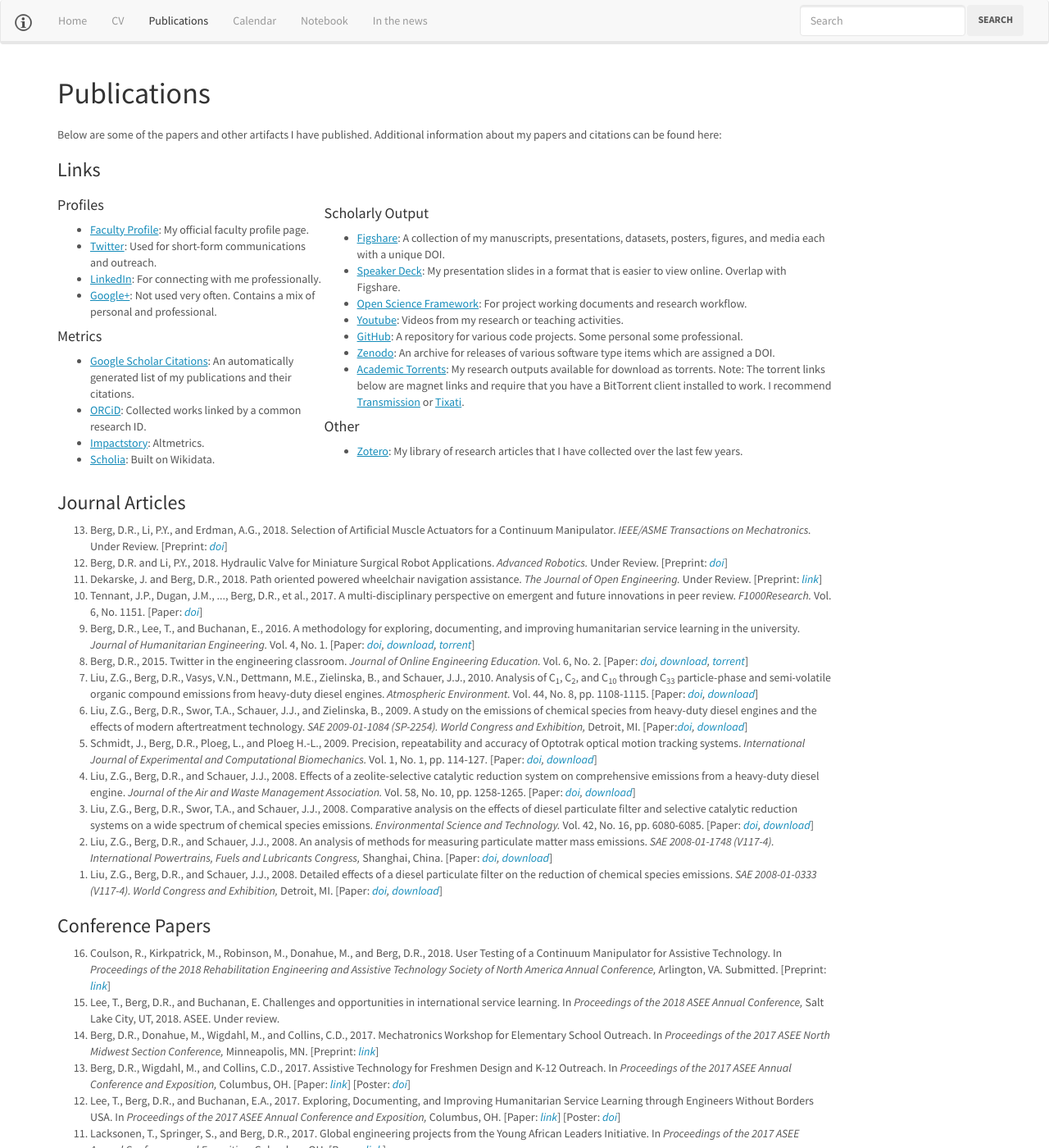
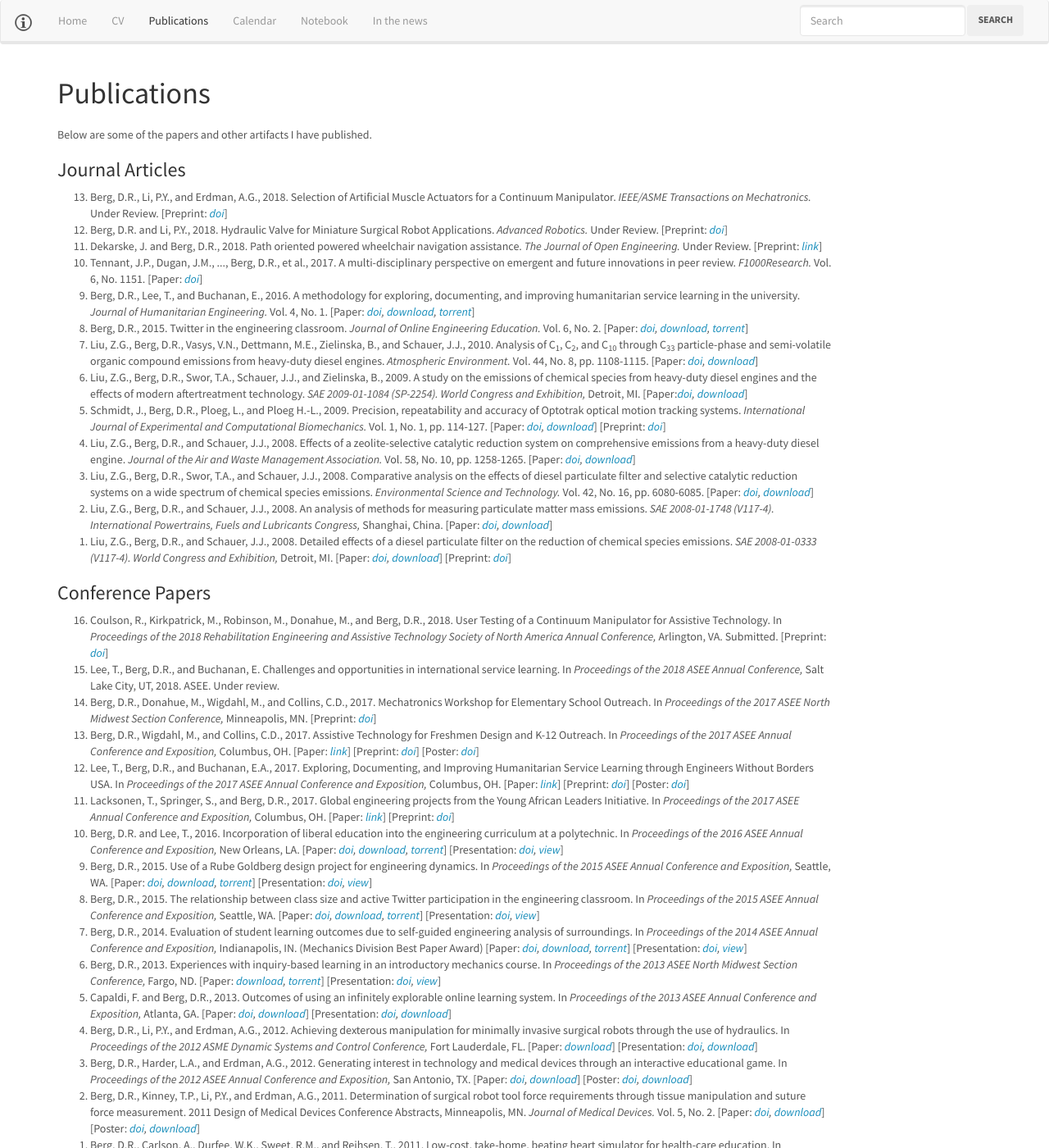
Before and after one commit to devinberg/devinberg.com, a Jekyll site: the page built from publications/index.md, in a window 1280 px wide and 1400 px high. Shown: the whole window at 82% size. Built offline with Jekyll 4.4.1, drawn with Linux system fonts in a browser that asks for light colours; nearby versions of some CDN libraries; comment, search, counter and statistics services are not loaded; some of the changed text lies outside the part shown.

Commit message:
moving stuff around

```diff
--- a/publications/index.md
+++ b/publications/index.md
@@ -3,48 +3,7 @@
 title: Publications
 section: Publications
 ---
-Below are some of the papers and other artifacts I have published. Additional information about my papers and citations can be found here:
-
-<h3>Links</h3>
-<table cellspacing="50">
-<tr>
-<td>
-<h4>Profiles</h4>
-<ul>
-<li><a href="http://www.uwstout.edu/faculty/bergdev">Faculty Profile</a>: My official faculty profile page.</li>
-<li><a href="http://www.twitter.com/devinberg">Twitter</a>: Used for short-form communications and outreach.</li>
-<li><a href="http://www.linkedin.com/in/devinberg">LinkedIn</a>: For connecting with me professionally.</li>
-<li><a href="http://plus.google.com/+DevinBergPhD">Google+</a>: Not used very often. Contains a mix of personal and professional.</li>
-</ul>
-
-<h4>Metrics</h4>
-<ul>
-<li><a href="http://scholar.google.com/citations?user=coPlcTkAAAAJ&hl=en">Google Scholar Citations</a>: An automatically generated list of my publications and their citations.</li>
-<li><a href="http://orcid.org/0000-0002-1193-3848">ORCiD</a>: Collected works linked by a common research ID.</li>
-<li><a href="https://impactstory.org/u/0000-0002-1193-3848">Impactstory</a>: Altmetrics.</li>
-<li><a href="https://tools.wmflabs.org/scholia/author/Q47008279">Scholia</a>: Built on Wikidata.</li>
-</ul>
-</td>
-
-<td>
-<h4>Scholarly Output</h4>
-<ul>
-<li><a href="http://figshare.com/authors/Devin%20Berg/412062">Figshare</a>: A collection of my manuscripts, presentations, datasets, posters, figures, and media each with a unique DOI.</li>
-<li><a href="https://speakerdeck.com/devinberg">Speaker Deck</a>: My presentation slides in a format that is easier to view online. Overlap with Figshare.</li>
-<li><a href="https://osf.io/4cdtj/">Open Science Framework</a>: For project working documents and research workflow.</li>
-<li><a href="http://www.youtube.com/playlist?list=PLxXTFCvC6VNdWRZtOUFjw3xcPd1QtzazT">Youtube</a>: Videos from my research or teaching activities.</li>
-<li><a href="https://github.com/devinberg">GitHub</a>: A repository for various code projects. Some personal some professional.</li>
-<li><a href="https://zenodo.org/search?f=author&p=Berg%2C%20Devin&ln=en">Zenodo</a>: An archive for releases of various software type items which are assigned a DOI.</li>
-<li><a href="http://academictorrents.com/userdetails.php?id=5591">Academic Torrents</a>: My research outputs available for download as torrents. Note: The torrent links below are magnet links and require that you have a BitTorrent client installed to work. I recommend <a href="https://transmissionbt.com/">Transmission</a> or <a href="https://www.tixati.com/download/">Tixati</a>.</li>
-</ul>
-
-<h4>Other</h4>
-<ul>
-<li><a href="https://www.zotero.org/devinberg/items">Zotero</a>: My library of research articles that I have collected over the last few years.</li>
-</ul>
-</td>
-</tr>
-</table>
+Below are some of the papers and other artifacts I have published.
 
 <h3>Journal Articles</h3>
 <ol reversed="">
@@ -64,7 +23,7 @@
 
  	<li>Liu, Z.G., Berg, D.R., Swor, T.A., Schauer, J.J., and Zielinska, B., 2009. A study on the emissions of chemical species from heavy-duty diesel engines and the effects of modern aftertreatment technology. <i>SAE 2009-01-1084 (SP-2254). World Congress and Exhibition,</i> Detroit, MI. [Paper:<i><a href="http://dx.doi.org/10.4271/2009-01-1084">doi</a>, <a href="https://s3.amazonaws.com/drb_website_storage/devinberg.com/liu_09_study.pdf">download</a></i>] <span data-badge-popover="right" data-badge-type="4" data-doi="10.4271/2009-01-1084" data-hide-no-mentions="true" class="altmetric-embed"></span></li>
 
- 	<li>Schmidt, J., Berg, D.R., Ploeg, L., and Ploeg H.-L., 2009. Precision, repeatability and accuracy of Optotrak optical motion tracking systems. <i>International Journal of Experimental and Computational Biomechanics.</i> Vol. 1, No. 1, pp. 114-127. [Paper: <i><a href="http://dx.doi.org/10.1504/IJECB.2009.022862">doi</a>, <a href="https://s3.amazonaws.com/drb_website_storage/devinberg.com/schmidt_09_precision.pdf">download</a></i>] <span data-badge-popover="right" data-badge-type="4" data-doi="10.1504/IJECB.2009.022862" data-hide-no-mentions="true" class="altmetric-embed"></span></li>
+ 	<li>Schmidt, J., Berg, D.R., Ploeg, L., and Ploeg H.-L., 2009. Precision, repeatability and accuracy of Optotrak optical motion tracking systems. <i>International Journal of Experimental and Computational Biomechanics.</i> Vol. 1, No. 1, pp. 114-127. [Paper: <i><a href="http://dx.doi.org/10.1504/IJECB.2009.022862">doi</a>, <a href="https://s3.amazonaws.com/drb_website_storage/devinberg.com/schmidt_09_precision.pdf">download</a></i>] [Preprint: <i><a href="https://dx.doi.org/10.17605/OSF.IO/MCR5X">doi</a></i>]<span data-badge-popover="right" data-badge-type="4" data-doi="10.1504/IJECB.2009.022862" data-hide-no-mentions="true" class="altmetric-embed"></span></li>
 
  	<li>Liu, Z.G., Berg, D.R., and Schauer, J.J., 2008. Effects of a zeolite-selective catalytic reduction system on comprehensive emissions from a heavy-duty diesel engine. <i>Journal of the Air and Waste Management Association.</i> Vol. 58, No. 10, pp. 1258-1265. [Paper: <i><a href="http://www.tandfonline.com/doi/abs/10.3155/1047-3289.58.10.1258">doi</a>, <a href="https://s3.amazonaws.com/drb_website_storage/devinberg.com/liu_08_effects.pdf">download</a></i>] <span data-badge-popover="right" data-badge-type="4" data-doi="10.3155/1047-3289.58.10.1258" data-hide-no-mentions="true" class="altmetric-embed"></span></li>
 
@@ -72,22 +31,22 @@
 
  	<li>Liu, Z.G., Berg, D.R., and Schauer, J.J., 2008. An analysis of methods for measuring particulate matter mass emissions. <i>SAE 2008-01-1748 (V117-4). International Powertrains, Fuels and Lubricants Congress,</i> Shanghai, China. [Paper: <i><a href="http://dx.doi.org/10.4271/2008-01-1748">doi</a>, <a href="https://s3.amazonaws.com/drb_website_storage/devinberg.com/liu_08_analysis.pdf">download</a></i>] <span data-badge-popover="right" data-badge-type="4" data-doi="10.4271/2008-01-1748" data-hide-no-mentions="true" class="altmetric-embed"></span></li>
 
- 	<li>Liu, Z.G., Berg, D.R., and Schauer, J.J., 2008. Detailed effects of a diesel particulate filter on the reduction of chemical species emissions. <i>SAE 2008-01-0333 (V117-4). World Congress and Exhibition,</i> Detroit, MI. [Paper: <i><a href="http://dx.doi.org/10.4271/2008-01-0333">doi</a>, <a href="https://s3.amazonaws.com/drb_website_storage/devinberg.com/liu_08_detailed.pdf">download</a></i>] <span data-badge-popover="right" data-badge-type="4" data-doi="10.4271/2008-01-0333" data-hide-no-mentions="true" class="altmetric-embed"></span></li>
+ 	<li>Liu, Z.G., Berg, D.R., and Schauer, J.J., 2008. Detailed effects of a diesel particulate filter on the reduction of chemical species emissions. <i>SAE 2008-01-0333 (V117-4). World Congress and Exhibition,</i> Detroit, MI. [Paper: <i><a href="http://dx.doi.org/10.4271/2008-01-0333">doi</a>, <a href="https://s3.amazonaws.com/drb_website_storage/devinberg.com/liu_08_detailed.pdf">download</a></i>] [Preprint: <i><a href="https://dx.doi.org/10.17605/OSF.IO/S47FH">doi</a></i>]<span data-badge-popover="right" data-badge-type="4" data-doi="10.4271/2008-01-0333" data-hide-no-mentions="true" class="altmetric-embed"></span></li>
 </ol>
 
 <h3>Conference Papers</h3>
 <ol reversed="">
-	<li>Coulson, R., Kirkpatrick, M., Robinson, M., Donahue, M., and Berg, D.R., 2018. User Testing of a Continuum Manipulator for Assistive Technology. In <i>Proceedings of the 2018 Rehabilitation Engineering and Assistive Technology Society of North America Annual Conference,</i> Arlington, VA. Submitted. [Preprint: <i><a href="https://engrxiv.org/sj9w6">link</a></i>] <span data-badge-popover="right" data-badge-type="4" data-doi="10.17605/OSF.IO/SJ9W6" data-hide-no-mentions="true" class="altmetric-embed"></span></li>
+	<li>Coulson, R., Kirkpatrick, M., Robinson, M., Donahue, M., and Berg, D.R., 2018. User Testing of a Continuum Manipulator for Assistive Technology. In <i>Proceedings of the 2018 Rehabilitation Engineering and Assistive Technology Society of North America Annual Conference,</i> Arlington, VA. Submitted. [Preprint: <i><a href="https://dx.doi.org/10.17605/OSF.IO/SJ9W6">doi</a></i>] <span data-badge-popover="right" data-badge-type="4" data-doi="10.17605/OSF.IO/SJ9W6" data-hide-no-mentions="true" class="altmetric-embed"></span></li>
 
 	<li>Lee, T., Berg, D.R., and Buchanan, E. Challenges and opportunities in international service learning. In <i>Proceedings of the 2018 ASEE Annual Conference,</i> Salt Lake City, UT, 2018. ASEE. Under review.</li>
 
-	<li>Berg, D.R., Donahue, M., Wigdahl, M., and Collins, C.D., 2017. Mechatronics Workshop for Elementary School Outreach. In <i>Proceedings of the 2017 ASEE North Midwest Section Conference,</i> Minneapolis, MN. [Preprint: <i><a href="https://engrxiv.org/pgtuq">link</a></i>] <span data-badge-popover="right" data-badge-type="4" data-doi="10.17605/OSF.IO/PGTUQ" data-hide-no-mentions="true" class="altmetric-embed"></span></li>
+	<li>Berg, D.R., Donahue, M., Wigdahl, M., and Collins, C.D., 2017. Mechatronics Workshop for Elementary School Outreach. In <i>Proceedings of the 2017 ASEE North Midwest Section Conference,</i> Minneapolis, MN. [Preprint: <i><a href="https://dx.doi.org/10.17605/OSF.IO/PGTUQ">doi</a></i>] <span data-badge-popover="right" data-badge-type="4" data-doi="10.17605/OSF.IO/PGTUQ" data-hide-no-mentions="true" class="altmetric-embed"></span></li>
 
-	<li>Berg, D.R., Wigdahl, M., and Collins, C.D., 2017. Assistive Technology for Freshmen Design and K-12 Outreach. In <i>Proceedings of the 2017 ASEE Annual Conference and Exposition,</i> Columbus, OH. [Paper: <i><a href="https://engrxiv.org/pdzss">link</a></i>] [Poster: <i><a href="https://doi.org/10.6084/m9.figshare.5143291.v1">doi</a></i>] <span data-badge-popover="right" data-badge-type="4" data-doi="" data-hide-no-mentions="true" class="altmetric-embed"></span></li>
+	<li>Berg, D.R., Wigdahl, M., and Collins, C.D., 2017. Assistive Technology for Freshmen Design and K-12 Outreach. In <i>Proceedings of the 2017 ASEE Annual Conference and Exposition,</i> Columbus, OH. [Paper: <i><a href="https://peer.asee.org/27916">link</a></i>] [Preprint: <i><a href="https://dx.doi.org/10.17605/OSF.IO/PDZSS">doi</a></i>] [Poster: <i><a href="https://doi.org/10.6084/m9.figshare.5143291.v1">doi</a></i>] <span data-badge-popover="right" data-badge-type="4" data-doi="" data-hide-no-mentions="true" class="altmetric-embed"></span></li>
 
-	<li>Lee, T., Berg, D.R., and Buchanan, E.A., 2017. Exploring, Documenting, and Improving Humanitarian Service Learning through Engineers Without Borders USA. In <i>Proceedings of the 2017 ASEE Annual Conference and Exposition,</i> Columbus, OH. [Paper: <i><a href="https://engrxiv.org/6r94n">link</a></i>] [Poster: <i><a href="https://doi.org/10.6084/m9.figshare.5151553.v1">doi</a></i>] <span data-badge-popover="right" data-badge-type="4" data-doi="" data-hide-no-mentions="true" class="altmetric-embed"></span></li>
+	<li>Lee, T., Berg, D.R., and Buchanan, E.A., 2017. Exploring, Documenting, and Improving Humanitarian Service Learning through Engineers Without Borders USA. In <i>Proceedings of the 2017 ASEE Annual Conference and Exposition,</i> Columbus, OH. [Paper: <i><a href="https://peer.asee.org/27940">link</a></i>] [Preprint: <i><a href="https://dx.doi.org/10.17605/OSF.IO/6R94N">doi</a></i>] [Poster: <i><a href="https://doi.org/10.6084/m9.figshare.5151553.v1">doi</a></i>] <span data-badge-popover="right" data-badge-type="4" data-doi="" data-hide-no-mentions="true" class="altmetric-embed"></span></li>
 
-	<li>Lacksonen, T., Springer, S., and Berg, D.R., 2017. Global engineering projects from the Young African Leaders Initiative. In <i>Proceedings of the 2017 ASEE Annual Conference and Exposition,</i> Columbus, OH. [Paper: <i><a href="https://engrxiv.org/zrx9s">link</a></i>] <span data-badge-popover="right" data-badge-type="4" data-doi="" data-hide-no-mentions="true" class="altmetric-embed"></span></li>
+	<li>Lacksonen, T., Springer, S., and Berg, D.R., 2017. Global engineering projects from the Young African Leaders Initiative. In <i>Proceedings of the 2017 ASEE Annual Conference and Exposition,</i> Columbus, OH. [Paper: <i><a href="https://peer.asee.org/28409">link</a></i>] [Preprint: <i><a href="https://dx.doi.org/10.17605/OSF.IO/ZRX9S">doi</a></i>] <span data-badge-popover="right" data-badge-type="4" data-doi="" data-hide-no-mentions="true" class="altmetric-embed"></span></li>
 
 	<li>Berg, D.R. and Lee, T., 2016. Incorporation of liberal education into the engineering curriculum at a polytechnic. In <i>Proceedings of the 2016 ASEE Annual Conference and Exposition,</i> New Orleans, LA. [Paper: <i><a href="http://dx.doi.org/10.18260/p.25664">doi</a>, <a href="https://s3.amazonaws.com/drb_website_storage/devinberg.com/incorporation-of-liberal-education-into-the-engineering-curriculum-at-a-polytechnic.pdf">download</a>, <a href="magnet:?xt=urn:btih:c4b6df17cd68ce4afc1634bce40d45f95384bc50&tr=http%3A%2F%2Facademictorrents.com%2Fannounce.php&tr=udp%3A%2F%2Ftracker.publicbt.com%3A80%2Fannounce&tr=udp%3A%2F%2Ftracker.openbittorrent.com%3A80%2Fannounce">torrent</a></i>] [Presentation: <i><a href="https://dx.doi.org/10.6084/m9.figshare.3464132.v1">doi</a>, <a href="https://speakerdeck.com/devinberg/incorporation-of-liberal-education-into-the-engineering-curriculum-at-a-polytechnic">view</a></i>] <span data-badge-popover="right" data-badge-type="4" data-doi="10.18260/p.25664" data-hide-no-mentions="true" class="altmetric-embed"></span></li>
 
@@ -156,6 +115,49 @@
 <h3>Dissertation</h3>
 Berg, D.R., 2013. Design of a hydraulic dexterous manipulator for minimally invasive surgery. PhD Dissertation. University of Minnesota - Twin Cities, Minneapolis, MN. [Dissertation: <i><a href="http://hdl.handle.net/11299/159593">doi</a>, <a href="https://s3.amazonaws.com/drb_website_storage/devinberg.com/DevinBerg_dissertation2013s.pdf">download</a>, <a href="magnet:?xt=urn:btih:6e839ebb0394250327729c7f5e3b000061c71bfe&tr=http%3A%2F%2Facademictorrents.com%2Fannounce.php&tr=udp%3A%2F%2Ftracker.publicbt.com%3A80%2Fannounce&tr=udp%3A%2F%2Ftracker.openbittorrent.com%3A80%2Fannounce">torrent</a></i>] <span data-badge-popover="right" data-badge-type="4" data-doi="10.6084/m9.figshare.963287" data-hide-no-mentions="true" class="altmetric-embed"></span>
 
+Additional information about my papers and citations can be found here:
+
+<h3>Links</h3>
+<table cellspacing="50">
+<tr>
+<td>
+<h4>Profiles</h4>
+<ul>
+<li><a href="http://orcid.org/0000-0002-1193-3848">ORCiD</a>: Collected works linked by a common research ID.</li>
+<li><a href="http://www.uwstout.edu/faculty/bergdev">Faculty Profile</a>: My official faculty profile page.</li>
+<li><a href="http://www.twitter.com/devinberg">Twitter</a>: Used for short-form communications and outreach.</li>
+<li><a href="http://www.linkedin.com/in/devinberg">LinkedIn</a>: For connecting with me professionally.</li>
+<li><a href="http://plus.google.com/+DevinBergPhD">Google+</a>: Not used very often. Contains a mix of personal and professional.</li>
+</ul>
+
+<h4>Metrics</h4>
+<ul>
+<li><a href="http://scholar.google.com/citations?user=coPlcTkAAAAJ&hl=en">Google Scholar Citations</a>: An automatically generated list of my publications and their citations.</li>
+<li><a href="https://impactstory.org/u/0000-0002-1193-3848">Impactstory</a>: Altmetrics.</li>
+<li><a href="https://tools.wmflabs.org/scholia/author/Q47008279">Scholia</a>: Built on Wikidata.</li>
+</ul>
+</td>
+
+<td>
+<h4>Scholarly Output</h4>
+<ul>
+<li><a href="http://figshare.com/authors/Devin%20Berg/412062">Figshare</a>: A collection of my manuscripts, presentations, datasets, posters, figures, and media each with a unique DOI.</li>
+<li><a href="https://speakerdeck.com/devinberg">Speaker Deck</a>: My presentation slides in a format that is easier to view online. Overlap with Figshare.</li>
+<li><a href="https://osf.io/4cdtj/">Open Science Framework</a>: For project working documents and research workflow.</li>
+<li><a href="http://www.youtube.com/playlist?list=PLxXTFCvC6VNdWRZtOUFjw3xcPd1QtzazT">Youtube</a>: Videos from my research or teaching activities.</li>
+<li><a href="https://github.com/devinberg">GitHub</a>: A repository for various code projects. Some personal some professional.</li>
+<li><a href="https://zenodo.org/search?f=author&p=Berg%2C%20Devin&ln=en">Zenodo</a>: An archive for releases of various software type items which are assigned a DOI.</li>
+<li><a href="http://academictorrents.com/userdetails.php?id=5591">Academic Torrents</a>: My research outputs available for download as torrents. Note: The torrent links below are magnet links and require that you have a BitTorrent client installed to work. I recommend <a href="https://transmissionbt.com/">Transmission</a> or <a href="https://www.tixati.com/download/">Tixati</a>.</li>
+</ul>
+
+<h4>Other</h4>
+<ul>
+<li><a href="https://www.zotero.org/devinberg/items">Zotero</a>: My library of research articles that I have collected over the last few years.</li>
+</ul>
+</td>
+</tr>
+</table>
+
 <br/>
 <br/>
 <p style="float: right;">All content is licensed under the <a href="http://creativecommons.org/licenses/by/3.0/" rel="license">CC BY</a> license where legally allowed to do so.</p>
```
